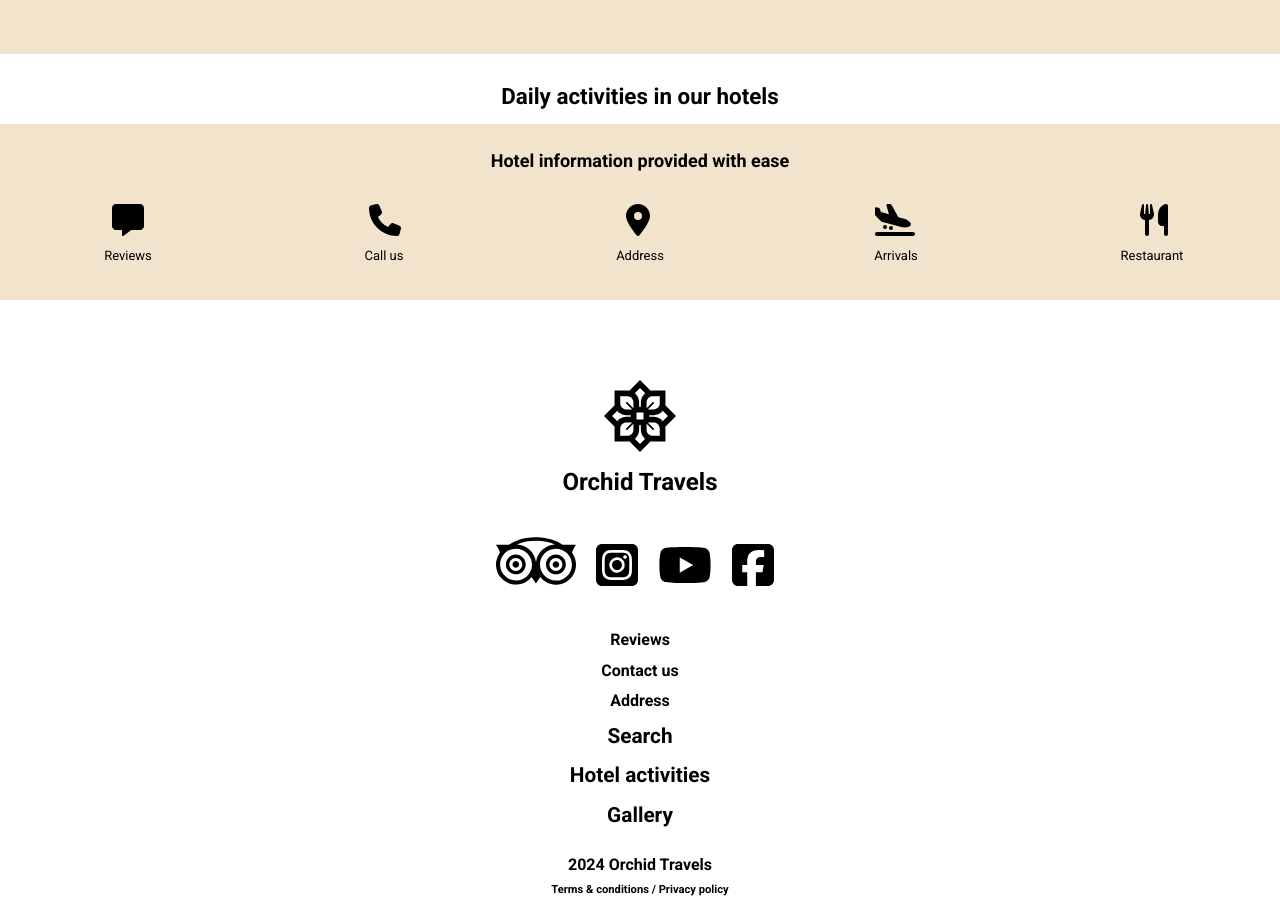
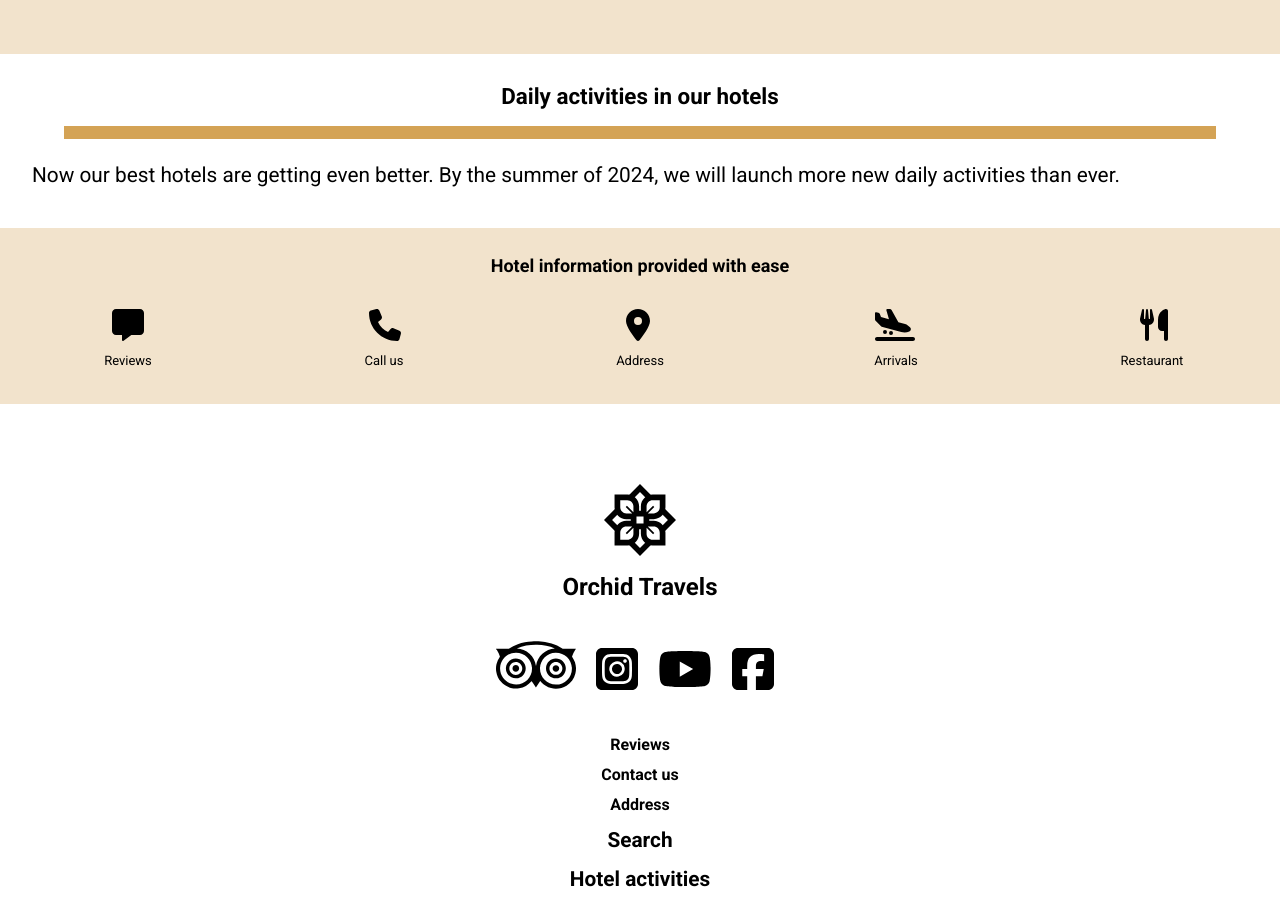
Before and after one commit to DianaEri/Orchid-Travels, a React (Vite) app: page / in a window 1280 px wide. Shown: the part 1620-2528 px from the top of the page. Built offline with nearby package versions, Linux system fonts and the light colour scheme.

Commit message:
TextBlock

```diff
--- a/src/App.jsx
+++ b/src/App.jsx
@@ -12,6 +12,7 @@ import BlackLogo from './assets/Black logo.svg';
 import TripadvisorLogo from './assets/tripadvisor.svg';
 import Header from './Header'; // Import the Header component
 import YellowLine from './YellowLine'; // Import the YellowLine component
+import TextBlock from './TextBlock'; // Import the YellowLine component
 import Banner from './Banner';
 
 const App = () => {
@@ -57,6 +58,12 @@ const App = () => {
       <Divider />
 
       <h1 className="center-heading">Daily activities in our hotels</h1>
+      <YellowLine/>
+
+      <TextBlock
+        text="Now our best hotels are getting even better. By the summer of 2024, we will launch more
+        new daily activities than ever."
+      />
 
       <HotelInfoIcons />
 
```
